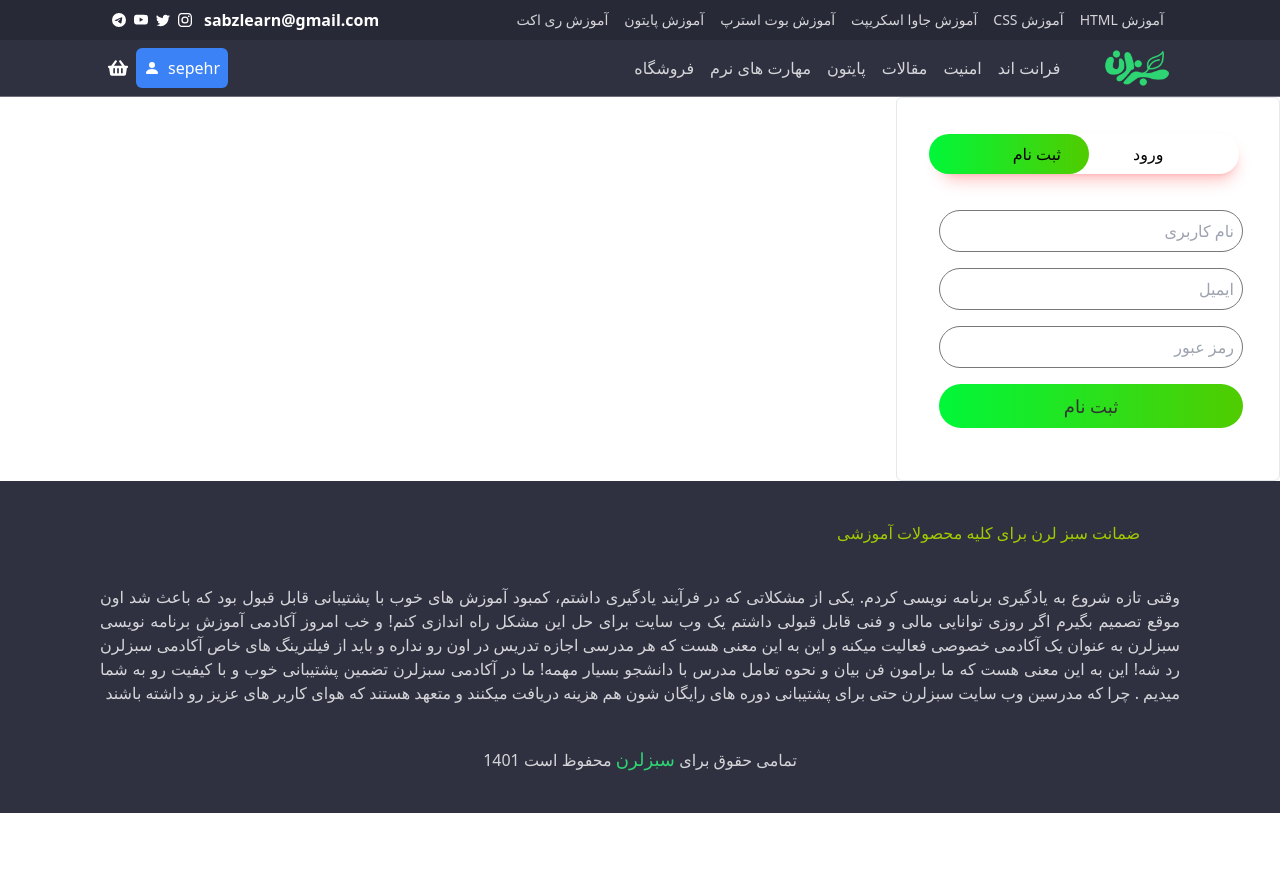
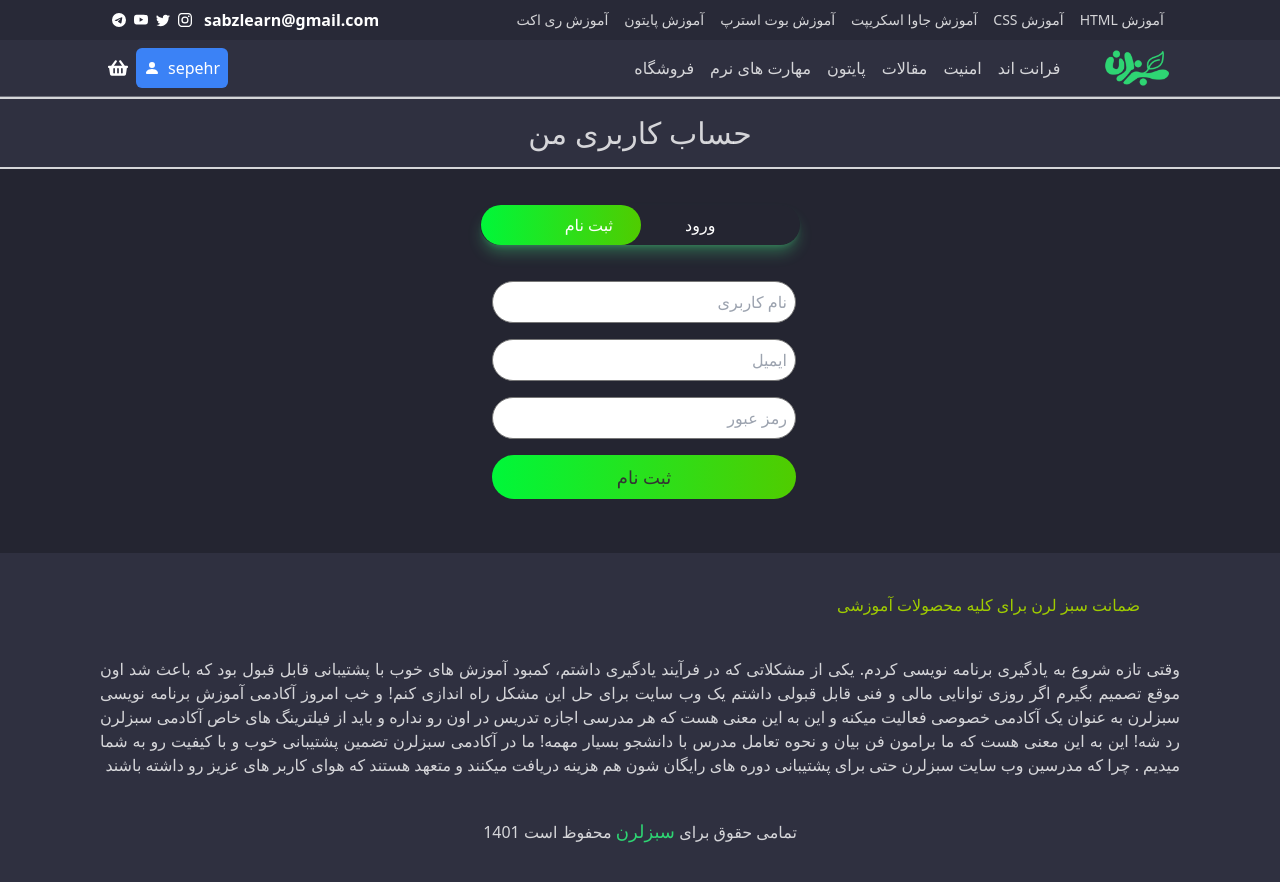
Before and after one commit to dosepehr/sabzlearn-clone, a React (Create React App) app: page /login-register in a window 1280 px wide. Shown: the top 882 px of the page. Before the commit the page ends 813 px from the top, so only its background shows below. Built offline with nearby package versions, Linux system fonts and the light colour scheme.

Commit message:
edit Form styles

```diff
--- a/src/components/FormButtons.jsx
+++ b/src/components/FormButtons.jsx
@@ -11,7 +11,7 @@ const FormButtons = () => {
     return (
         <>
             <div
-                className='flex my-9 items-center justify-center rounded-3xl shadow-lg shadow-[#ff4d4d4d]'
+                className='flex my-9 items-center justify-center rounded-3xl shadow-lg shadow-[#4dff914d] w-80 mx-auto'
                 onClick={changeForm}
             >
                 <div className='relative'>
@@ -25,10 +25,10 @@ const FormButtons = () => {
                         }
                         `}
                     ></div>
-                    <button className='bg-transparent border-none py-2 px-9 cursor-pointer outline-none relative duration-300'>
+                    <button className='bg-transparent border-none py-2 px-9 cursor-pointer outline-none relative duration-300 text-white'>
                         ورود
                     </button>
-                    <button className='bg-transparent border-none py-2 px-9 cursor-pointer outline-none relative duration-300'>
+                    <button className='bg-transparent border-none py-2 px-9 cursor-pointer outline-none relative duration-300 text-white'>
                         ثبت نام
                     </button>
                 </div>
--- a/src/components/LoginForm.jsx
+++ b/src/components/LoginForm.jsx
@@ -19,8 +19,8 @@ const LoginForm = () => {
                     className='p-2 border border-[#777] rounded-3xl'
                 />
                 <input
-                    type='رمز ورود'
-                    placeholder='password'
+                    type='password'
+                    placeholder='رمز ورود'
                     className='p-2 border border-[#777] rounded-3xl'
                 />
                 <input
--- a/src/pages/Form.jsx
+++ b/src/pages/Form.jsx
@@ -10,11 +10,16 @@ import {
 const Form = ({ currentForm, setCurrentForm }) => {
     return (
         <>
+            {/* TODO edit styles */}
             <div className='bg-secondaryColor'>
                 <Topbar />
                 <Navbar />
             </div>
-            <div className='w-96 h-96 bg-white rounded-md border px-10 overflow-x-hidden relative'>
+            <div className='bg-secondaryColor text-center py-4 border-y-2 border-y-topbatLinks'>
+                <p className='text-topbatLinks text-3xl'>حساب کاربری من</p>
+            </div>
+            <div className='bg-primaryColor flex items-center justify-center'>
+                <div className='h-96 w-96 rounded-md overflow-x-hidden relative bg-red'>
                     <FormButtons
                         currentForm={currentForm}
                         setCurrentForm={setCurrentForm}
@@ -22,6 +27,7 @@ const Form = ({ currentForm, setCurrentForm }) => {
                     <LoginForm />
                     <RegisterForm />
                 </div>
+            </div>
             <Footer />
         </>
     );
```
Lines whose indentation alone changed are shown as unchanged.
